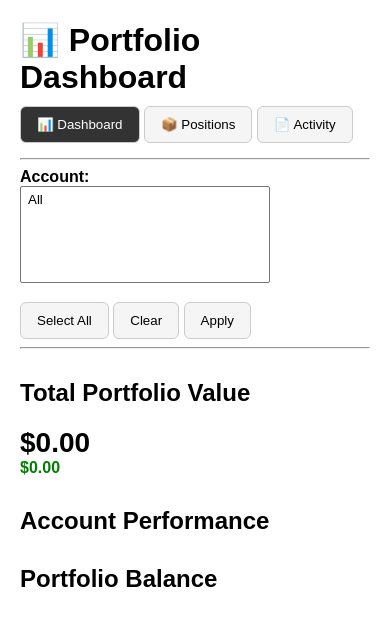
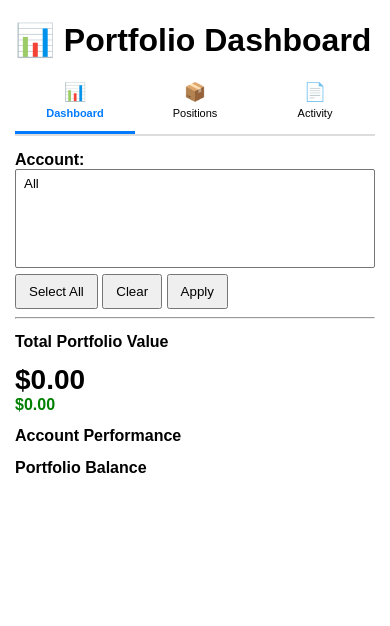
Before and after one commit to bstanfor/StockTrackingApp, a Flask app: page / in a window 390 px wide. Shown: the top 626 px of the page. Run offline with Flask 3, Linux system fonts and the light colour scheme; data that the repository does not hold is empty.

Commit message:
UI UPdate and bug fix Tab names always visible App-styple tab bar Icon stacked above label Clean active state indiator Mobile-ready Rewsponsive layout Smaller text + tighter spacing Works on phone immediately

```diff
--- a/app/templates/index.html
+++ b/app/templates/index.html
@@ -3,16 +3,21 @@
 <head>
     <title>Portfolio Dashboard</title>
 
+    <meta name="viewport" content="width=device-width, initial-scale=1">
+
     <style>
-        body { font-family: Arial; margin: 20px; }
+        body {
+            font-family: Arial;
+            margin: 15px;
+        }
 
         h1 { margin-bottom: 10px; }
-        h2 { margin-top: 30px; }
 
         table {
             border-collapse: collapse;
             width: 100%;
             margin-top: 10px;
+            font-size: 14px;
         }
 
         th, td {
@@ -26,43 +31,49 @@
         .positive { color: green; font-weight: bold; }
         .negative { color: red; font-weight: bold; }
 
-        button {
-            padding: 10px 16px;
+        /* ✅ MODERN TAB BAR */
+        .tab-bar {
+            display: flex;
+            justify-content: space-around;
+            border-bottom: 2px solid #ddd;
+            margin-bottom: 15px;
+        }
+
+        .tab-btn {
+            flex: 1;
+            padding: 12px;
+            text-align: center;
             cursor: pointer;
-            border-radius: 6px;
-            border: 1px solid #ccc;
+            background: white;
+            border: none;
+            border-bottom: 3px solid transparent;
+            font-size: 15px;
+            color: black; /* ✅ FIXED TEXT VISIBILITY */
+            display: flex;
+            flex-direction: column;
+            align-items: center;
+            gap: 4px;
+        }
+
+        .tab-btn:hover {
             background: #f5f5f5;
         }
 
-        button.active {
-            background: #333;
-            color: white;
+        .tab-btn.active {
+            border-bottom: 3px solid #007bff;
+            font-weight: bold;
+            color: #007bff;
         }
 
-        button:hover {
-            background: #ddd;
+        /* ✅ responsive icon + text */
+        .tab-icon {
+            font-size: 18px;
         }
 
-        input, select {
-            padding: 5px;
-            width: 100%;
+        .tab-label {
+            font-size: 12px;
         }
 
-        #accountSelect {
-            width: 250px;
-        }
-
-        #selectedTags span {
-            margin: 4px;
-            display: inline-block;
-            background: #007bff;
-            color: white;
-            padding: 5px 10px;
-            border-radius: 15px;
-            cursor: pointer;
-        }
-
-        /* ✅ Smooth tab transitions */
         .tab {
             display: none;
             animation: fadeIn 0.2s ease-in;
@@ -72,6 +83,45 @@
             from { opacity: 0; }
             to { opacity: 1; }
         }
+
+        /* ✅ forms */
+        input, select {
+            padding: 6px;
+            width: 100%;
+        }
+
+        button {
+            padding: 8px 12px;
+            margin-top: 5px;
+            cursor: pointer;
+        }
+
+        /* ✅ tag pills */
+        #selectedTags span {
+            display: inline-block;
+            background: #007bff;
+            color: white;
+            padding: 5px 10px;
+            border-radius: 15px;
+            margin: 4px;
+            font-size: 12px;
+            cursor: pointer;
+        }
+
+        /* ✅ mobile adjustments */
+        @media (max-width: 600px) {
+            table {
+                font-size: 12px;
+            }
+
+            .tab-label {
+                font-size: 11px;
+            }
+
+            h2 {
+                font-size: 16px;
+            }
+        }
     </style>
 </head>
 
@@ -79,16 +129,25 @@
 
 <h1>📊 Portfolio Dashboard</h1>
 
-<!-- ✅ Tabs -->
-<div style="margin-bottom:15px;">
-    <button id="btn-dashboard" onclick="showTab('dashboard')">📊 Dashboard</button>
-    <button id="btn-positions" onclick="showTab('positions')">📦 Positions</button>
-    <button id="btn-activity" onclick="showTab('activity')">📄 Activity</button>
+<!-- ✅ MODERN TAB BAR -->
+<div class="tab-bar">
+    <div id="btn-dashboard" class="tab-btn" onclick="showTab('dashboard')">
+        <div class="tab-icon">📊</div>
+        <div class="tab-label">Dashboard</div>
+    </div>
+
+    <div id="btn-positions" class="tab-btn" onclick="showTab('positions')">
+        <div class="tab-icon">📦</div>
+        <div class="tab-label">Positions</div>
+    </div>
+
+    <div id="btn-activity" class="tab-btn" onclick="showTab('activity')">
+        <div class="tab-icon">📄</div>
+        <div class="tab-label">Activity</div>
+    </div>
 </div>
 
-<hr>
-
-<!-- ✅ Account Filter -->
+<!-- ✅ ACCOUNT FILTER -->
 <form method="get" id="accountForm">
     <b>Account:</b><br>
 
```
Also changed, not shown: other parts of app/templates/index.html (+9 -27 lines).
